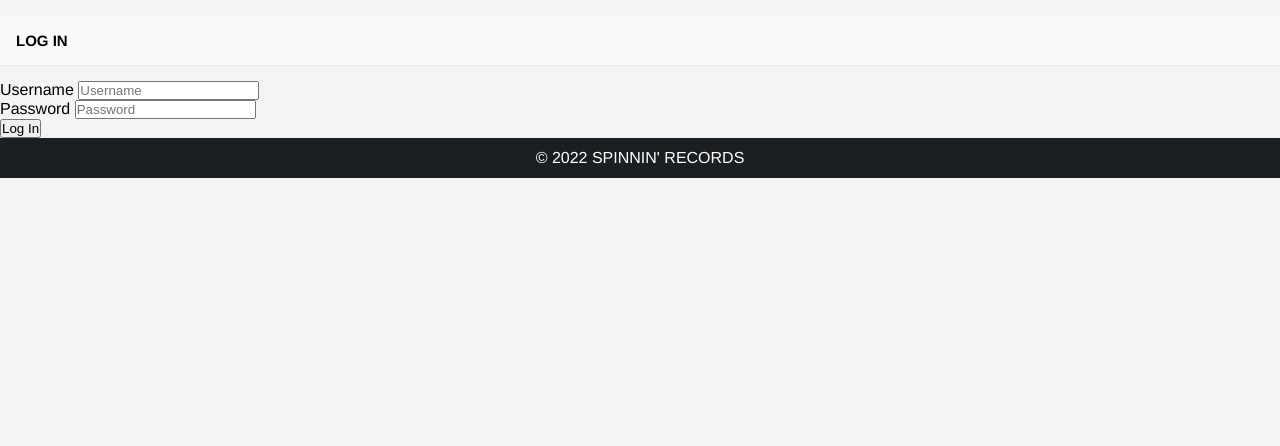
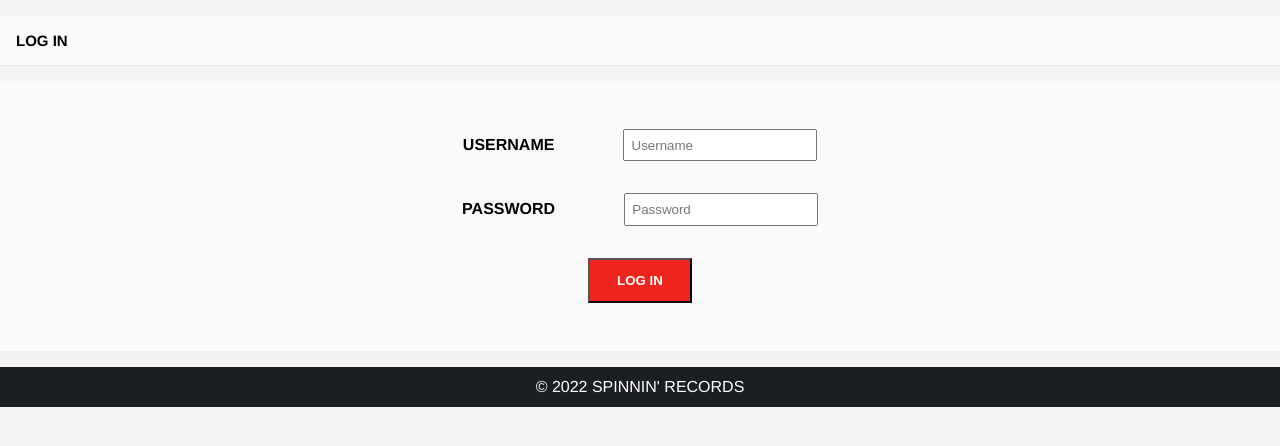
Before and after one commit to Adramaryl/spinnin-events, a PHP site: page /login/view.php in a window 1280 px wide. Shown: the part 50-496 px from the top of the page. Run offline with PHP 8.4, Linux system fonts and the light colour scheme; data that the repository does not hold is empty.

Commit message:
a side of css with your css

```diff
--- a/css/style.css
+++ b/css/style.css
@@ -114,6 +114,7 @@ h1 {
     margin: 0.5em;
     background-color: #FAFAFA;
     box-shadow: rgba(0, 0, 0, 0.05) 0px 1px 2px 0px;
+    padding-bottom: 1em;
 }
 
 .elevent img {
@@ -128,6 +129,10 @@ h2 {
 time {
     font-style: italic;
     font-size: 12px;
+}
+
+h2, time {
+    padding: 1em;
 }
 
 .pages {
@@ -167,3 +172,46 @@ time {
     max-width: 1400px;
     margin: 1em auto;
 }
+
+/* Login page style */
+
+.elform {
+    max-width: 1400px;
+    margin: 1em auto;
+    background-color: #FAFAFA;
+    box-shadow: rgba(0, 0, 0, 0.05) 0px 1px 2px 0px;
+}
+
+form {
+    padding: 1em 2em;
+    text-align: center;
+}
+
+form div {
+    margin: 2em;
+}
+
+form label {
+    text-transform: uppercase;
+    font-weight: 700;
+    margin-right: 4em;
+}
+
+input {
+    padding: 0.5em;
+}
+
+input[type="submit"] {
+    background-color: #EF241C;
+    color: #FFFFFF;
+    text-transform: uppercase;
+    font-weight: 700;
+    padding: 1em 2em;
+}
+
+form p {
+    display: inline-block;
+    background-color: #EF241C;
+    color: #FFFFFF;
+    padding: 0.5em 1em;
+}
--- a/login/view.php
+++ b/login/view.php
@@ -7,7 +7,7 @@
             <div class="title">
                 <h1>Log In</h1>
             </div>
-            <div>
+            <div class="elform">
                 <form action="" method="POST">
                     <div>
                         <label>Username</label>
@@ -18,7 +18,7 @@
                         <input type="password" name="password" placeholder="Password">
                     </div>
                     <?php if($hasError): ?>
-                        <p>Problème de connexion. Veuillez réessayer.</p>
+                        <p>Connexion error, please try again</p>
                     <?php endif; ?>
                     <div>
                         <input type="submit" value="Log In">
```
